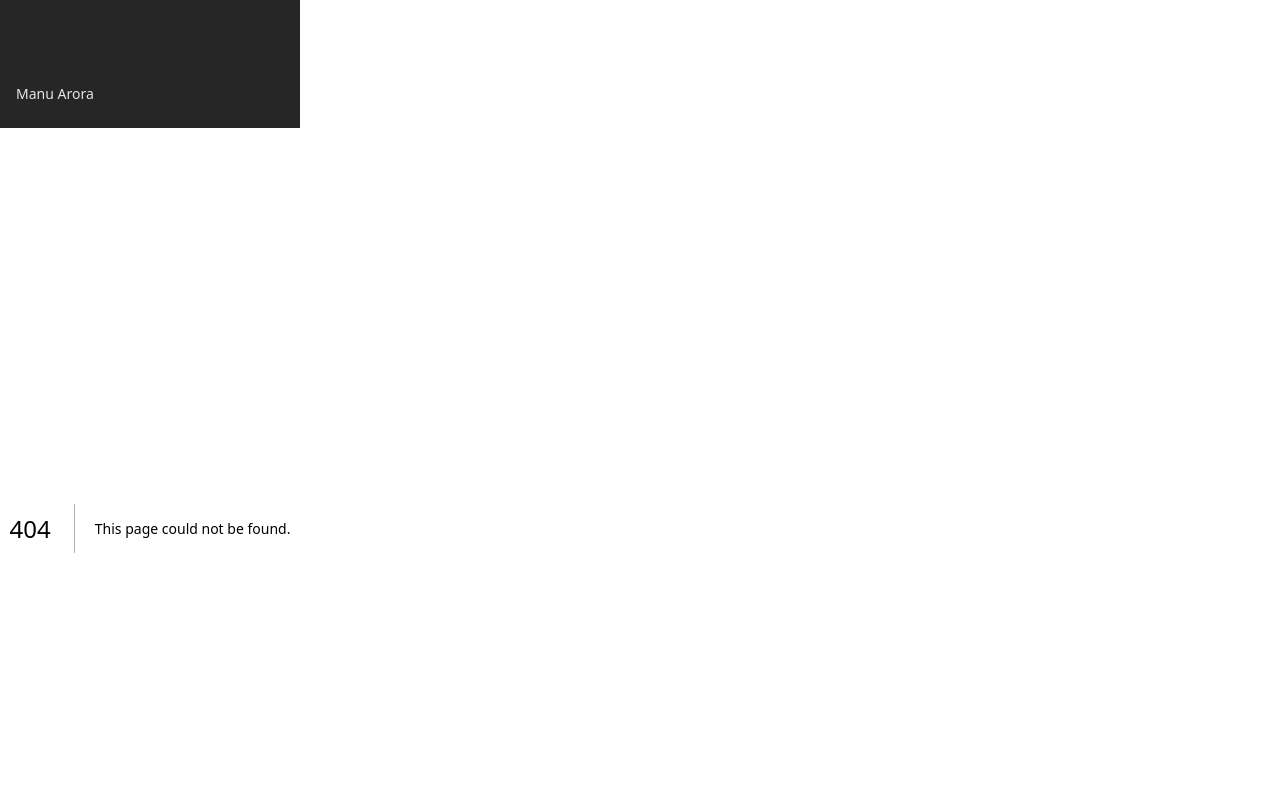
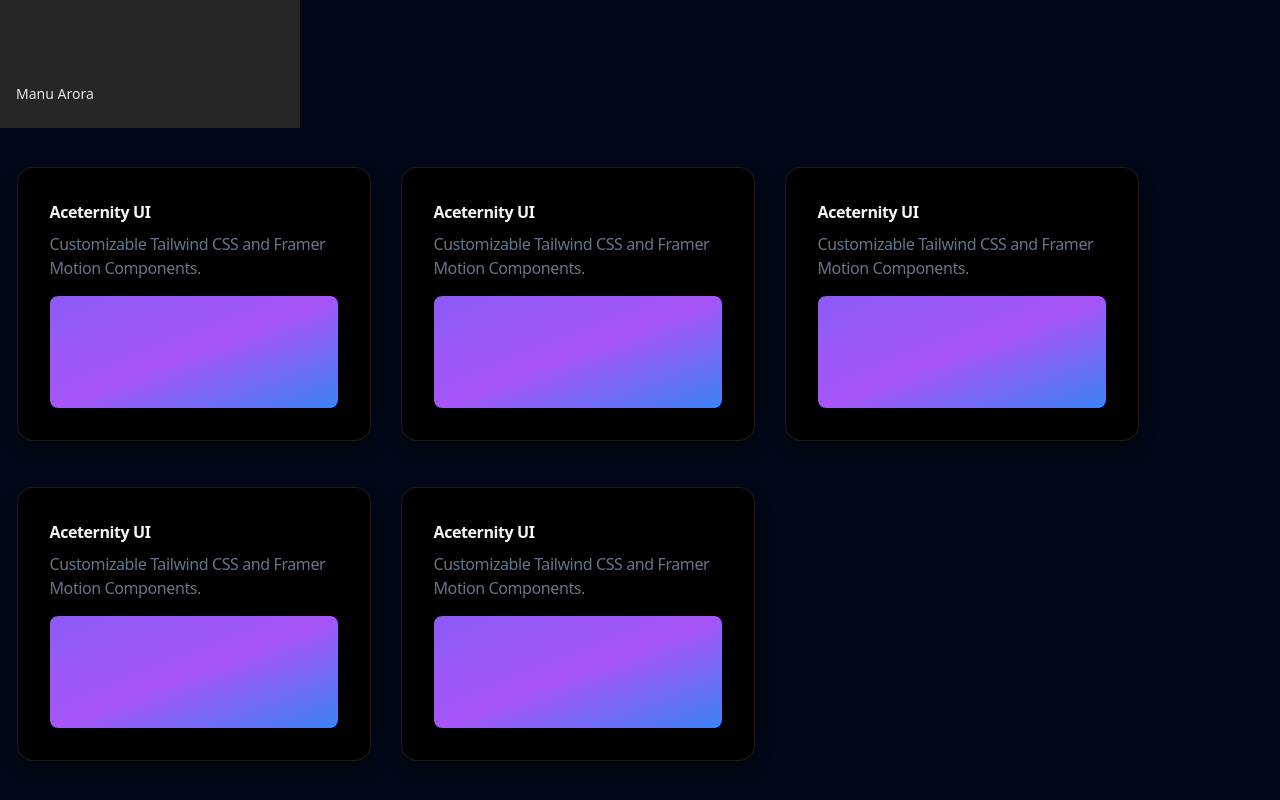
Before and after one commit to sftCommunity/frontend_typezt, a Next.js app: page /feed in a window 1280 px wide. Before the commit this address had no page. Shown: the part 672-1472 px from the top of the page. After the commit the page ends 1440 px from the top, so only its background shows below. Built offline with nearby package versions, Linux system fonts and the light colour scheme.

Commit message:
feat: add Feed component grid layout and AnimatedPinDemo integration

```diff
--- /dev/null
+++ b/src/app/(dashboard)/feed/page.tsx
@@ -0,0 +1,58 @@
+import { BentoGrid, BentoGridItem, EvervaultCard, PinContainer } from '@/components';
+import { AnimatedPinDemo } from '@/components/example/3d-animated-pin';
+
+const items = [
+	{
+		header: <AnimatedPinDemo />,
+	},
+	{
+		header: <AnimatedPinDemo />,
+	},
+	{
+		header: <AnimatedPinDemo />,
+	},
+	{
+		header: <AnimatedPinDemo />,
+	},
+	{
+		header: <AnimatedPinDemo />,
+	},
+];
+
+export default function Feed() {
+	return (
+		<section>
+			<div className='max-w-6xl mx-auto flex-wrap grid grid-cols-3'>
+				{items.map((item, i) => (
+					<PinContainer
+						key={i}
+						title='/ui.aceternity.com'
+						href='https://twitter.com/mannupaaji'>
+						<div className='grid-cols-1 flex basis-full flex-col p-4 tracking-tight text-slate-100/50 sm:basis-1/2 w-[20rem] h-[15rem] '>
+							<h3 className='max-w-xs !pb-2 !m-0 font-bold  text-base text-slate-100'>Aceternity UI</h3>
+							<div className='text-base !m-0 !p-0 font-normal'>
+								<span className='text-slate-500 '>Customizable Tailwind CSS and Framer Motion Components.</span>
+							</div>
+							<div className='flex flex-1 w-full rounded-lg mt-4 bg-gradient-to-br from-violet-500 via-purple-500 to-blue-500' />
+						</div>
+					</PinContainer>
+				))}
+			</div>
+			{/* <div className='border border-black/[0.2] dark:border-white/[0.2] flex flex-col items-start max-w-sm mx-auto p-4 relative h-[30rem]'>
+				<Icon className='absolute h-6 w-6 -top-3 -left-3 dark:text-white text-black' />
+				<Icon className='absolute h-6 w-6 -bottom-3 -left-3 dark:text-white text-black' />
+				<Icon className='absolute h-6 w-6 -top-3 -right-3 dark:text-white text-black' />
+				<Icon className='absolute h-6 w-6 -bottom-3 -right-3 dark:text-white text-black' />
+
+				<EvervaultCard text='hover' />
+
+				<h2 className='dark:text-white text-black mt-4 text-sm font-light'>
+					Hover over this card to reveal an awesome effect. Running out of copy here.
+				</h2>
+				<p className='text-sm border font-light dark:border-white/[0.2] border-black/[0.2] rounded-full mt-4 text-black dark:text-white px-2 py-0.5'>
+					Watch me hover
+				</p>
+			</div> */}
+		</section>
+	);
+}
```
